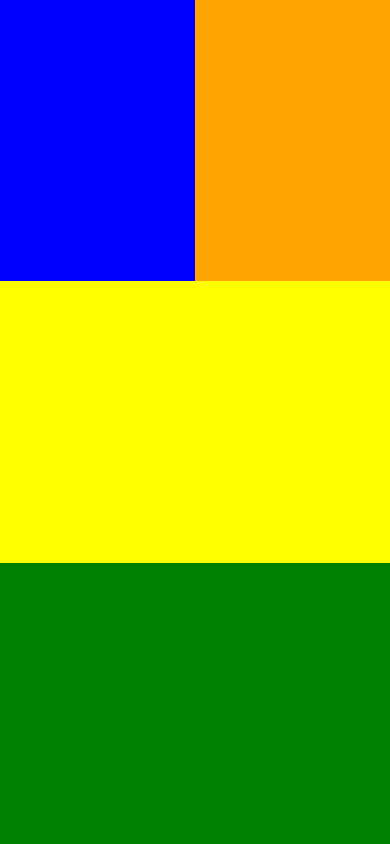
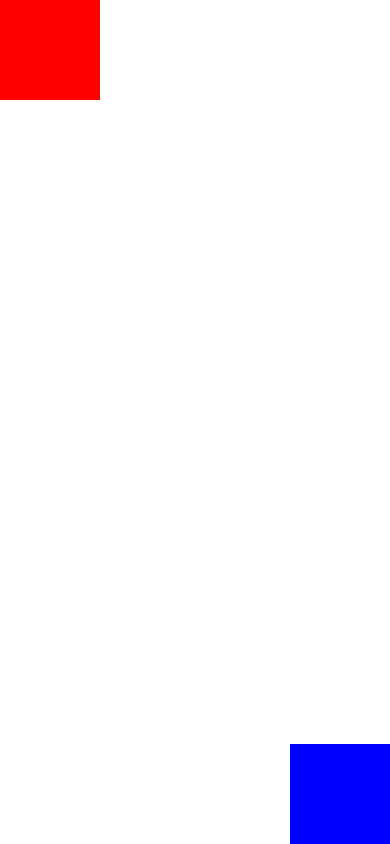
Before and after one commit to MUHULILAMRI/105841106221-ULIL-labweb, a React Native app: screen / in a window 390 px wide. Built offline with nearby package versions, Linux system fonts and the light colour scheme.

Commit message:
box view

```diff
--- a/App.js
+++ b/App.js
@@ -4,40 +4,32 @@ import { setStatusBarBackgroundColor } from 'expo-status-bar'
 
 const App = () => {
   return (
-    <View style = {{
-      flex:1,
+    <View style={{
+      flex: 1,
     }}>
       <View style={{
-      flex: 1,
-      flexDirection: 'row',
-     }}>
-      <View style={{
-        flex: 1,
-        backgroundColor: 'blue',
+        width: 100,
+        height: 100,
+        backgroundColor: 'red'
       }}>
       </View>
         <View style={{
           flex: 1,
-        backgroundColor: 'orange',
+          justifyContent: 'flex-end',
+          alignItems: 'flex-end',
+        }}>
+          <View style={{
+            width: 100,
+            height: 100,
+            backgroundColor: 'blue'
           }}>
           </View>
-    </View>
-    <View style={{
-        flex: 1,
-        backgroundColor: 'yellow',
-      }}>
-    </View>
-
-    <View style={{
-        flex: 1,
-        backgroundColor: 'green',
-      }}>
         </View>
 
       </View>
 
+  )
 
-  )
 }
 
 export default App
```
Lines whose indentation alone changed are shown as unchanged.
